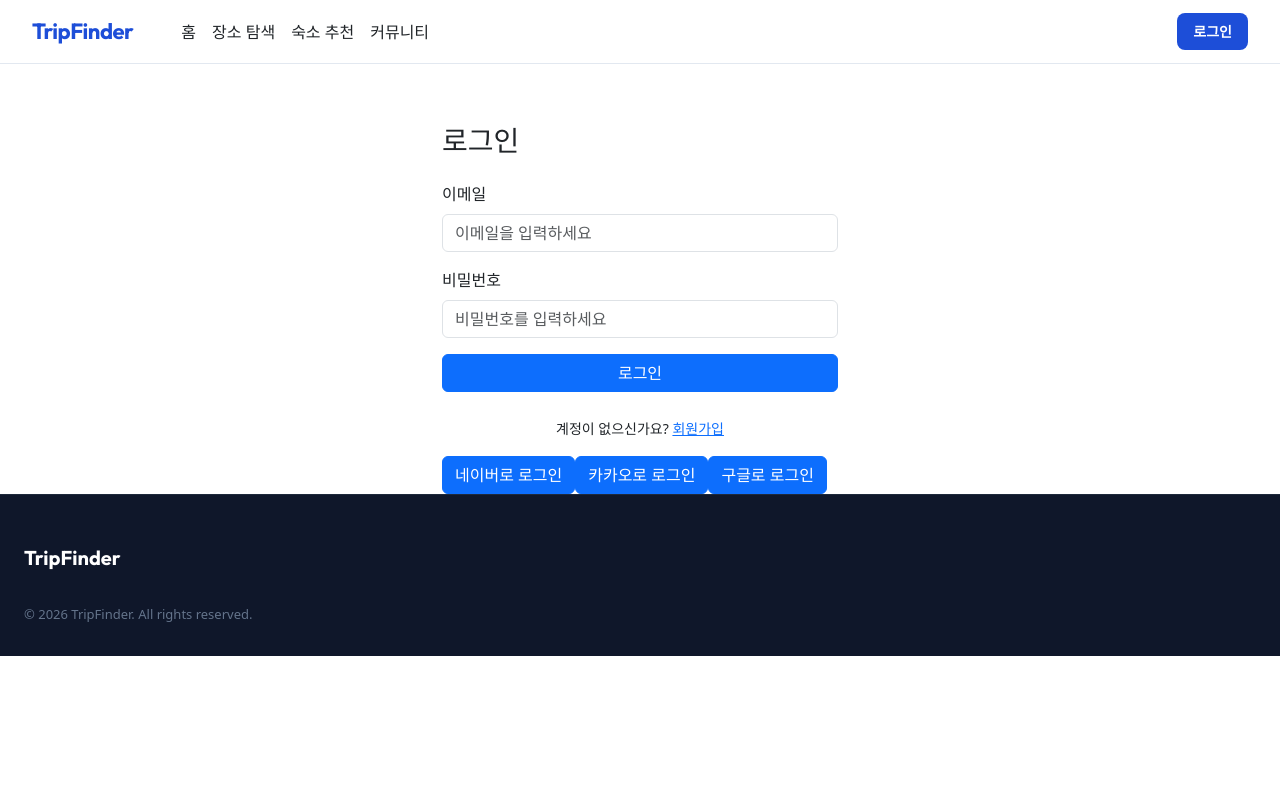
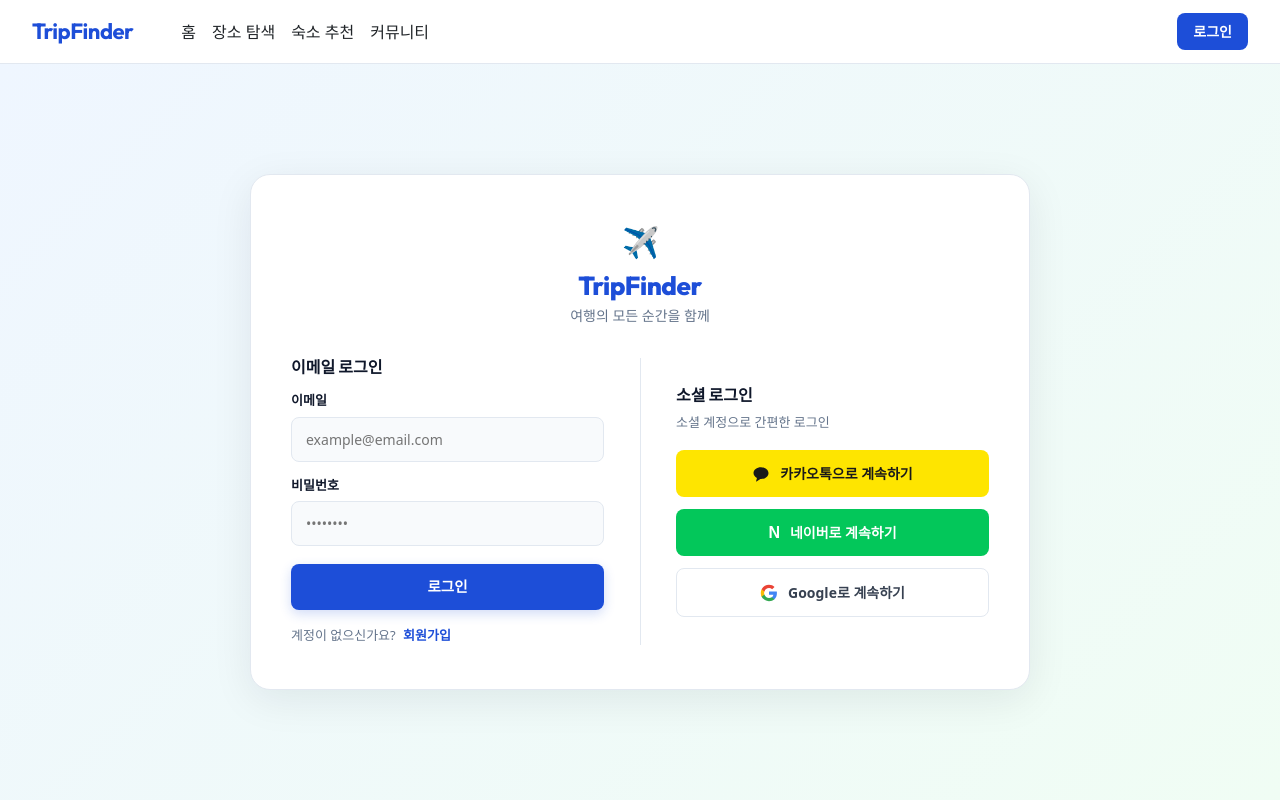
Before and after one commit to Minjae1357/React-TripFinder, a React (Vite) app: page /login in a window 1280 px wide. Shown: the top 800 px of the page. Built offline with nearby package versions, Linux system fonts and the light colour scheme; no server answers.

Commit message:
로그인 페이지 css 적용

```diff
--- /dev/null
+++ b/src/features/auth/pages/LoginPage.css
@@ -0,0 +1,300 @@
+/* ==========================================================================
+   1. 전체 페이지 & 와이드 카드 컨테이너
+   ========================================================================== */
+
+.auth-page {
+  min-height: calc(100vh - var(--nav-height, 64px));
+  display: flex;
+  align-items: center;
+  justify-content: center;
+  padding: 40px 24px;
+  background: linear-gradient(135deg, #EFF6FF 0%, #F0FDF4 100%);
+}
+
+.auth-wide-card {
+  background: var(--card, #FFFFFF);
+  border-radius: 20px;
+  padding: 44px 40px;
+  width: 100%;
+  max-width: 780px; /* 좌우 2분할을 위한 와이드 너비 */
+  box-shadow: 0 10px 40px rgba(15, 23, 42, 0.08);
+  border: 1px solid var(--border, #E2E8F0);
+}
+
+.auth-header {
+  text-align: center;
+  margin-bottom: 32px;
+}
+
+.auth-logo-icon {
+  font-size: 30px;
+  display: block;
+  margin-bottom: 6px;
+}
+
+.auth-header h1 {
+  font-family: 'Outfit', sans-serif;
+  font-size: 26px;
+  font-weight: 800;
+  color: var(--primary, #1D4ED8);
+  margin: 0 0 4px;
+  letter-spacing: -0.5px;
+}
+
+.auth-header p {
+  font-size: 14px;
+  color: var(--muted-foreground, #64748B);
+  margin: 0;
+}
+
+/* ==========================================================================
+   2. 좌우 2분할 그리드 레이아웃
+   ========================================================================== */
+
+.auth-split-grid {
+  display: grid;
+  grid-template-columns: 1fr auto 1fr;
+  gap: 36px;
+  align-items: center;
+}
+
+.auth-left-pane,
+.auth-right-pane {
+  display: flex;
+  flex-direction: column;
+}
+
+.auth-section-title {
+  font-size: 16px;
+  font-weight: 700;
+  color: var(--foreground, #0F172A);
+  margin: 0 0 14px 0;
+}
+
+.social-desc {
+  font-size: 13px;
+  color: var(--muted-foreground, #64748B);
+  margin: -6px 0 18px 0;
+}
+
+/* 세로 구분선 */
+.auth-vertical-divider {
+  display: flex;
+  flex-direction: column;
+  align-items: center;
+  position: relative;
+  height: 100%;
+  min-height: 240px;
+  justify-content: center;
+}
+
+.auth-vertical-divider::before {
+  content: '';
+  position: absolute;
+  top: 0;
+  bottom: 0;
+  width: 1px;
+  background: var(--border, #E2E8F0);
+}
+
+.auth-vertical-divider span {
+  position: relative;
+  background: var(--card, #FFFFFF);
+  padding: 8px 6px;
+  font-size: 12px;
+  color: var(--muted-foreground, #94A3B8);
+  z-index: 1;
+}
+
+/* ==========================================================================
+   3. 일반 로그인 폼 (좌측)
+   ========================================================================== */
+
+.auth-form {
+  display: flex;
+  flex-direction: column;
+  gap: 14px;
+  margin-bottom: 16px;
+}
+
+.form-group {
+  display: flex;
+  flex-direction: column;
+  gap: 6px;
+}
+
+.form-group label {
+  font-size: 13px;
+  font-weight: 600;
+  color: var(--foreground, #0F172A);
+}
+
+.form-group input {
+  padding: 11px 14px;
+  border: 1.5px solid var(--border, #E2E8F0);
+  border-radius: 8px;
+  font-size: 14px;
+  color: var(--foreground, #0F172A);
+  background: var(--background, #FFFFFF);
+  transition: border-color 0.15s ease;
+  outline: none;
+  box-sizing: border-box;
+}
+
+.form-group input:focus {
+  border-color: var(--primary, #1D4ED8);
+}
+
+.form-error {
+  font-size: 12.5px;
+  color: #EF4444;
+  margin: -2px 0 0 0;
+  line-height: 1.4;
+}
+
+.auth-submit {
+  padding: 12px;
+  background: var(--primary, #1D4ED8);
+  color: #FFFFFF;
+  border: none;
+  border-radius: 8px;
+  font-size: 14.5px;
+  font-weight: 700;
+  cursor: pointer;
+  transition: background-color 0.15s ease, transform 0.15s ease;
+  margin-top: 4px;
+  box-shadow: 0 4px 12px rgba(29, 78, 216, 0.2);
+}
+
+.auth-submit:hover:not(:disabled) {
+  background: #1A44B8;
+  transform: translateY(-1px);
+}
+
+.auth-submit:disabled {
+  opacity: 0.65;
+  cursor: not-allowed;
+}
+
+.auth-footer {
+  text-align: left;
+  font-size: 13px;
+  color: var(--muted-foreground, #64748B);
+  margin: 0;
+}
+
+.auth-footer a {
+  color: var(--primary, #1D4ED8);
+  font-weight: 600;
+  text-decoration: none;
+  margin-left: 4px;
+}
+
+.auth-footer a:hover {
+  text-decoration: underline;
+}
+
+/* ==========================================================================
+   4. 브랜드별 소셜 로그인 버튼 (우측)
+   ========================================================================== */
+
+.social-buttons {
+  display: flex;
+  flex-direction: column;
+  gap: 12px;
+}
+
+.social-btn {
+  display: flex;
+  align-items: center;
+  justify-content: center;
+  gap: 10px;
+  padding: 13px 16px;
+  border-radius: 8px;
+  font-size: 14px;
+  font-weight: 600;
+  cursor: pointer;
+  transition: all 0.15s ease;
+  border: none;
+  width: 100%;
+  box-sizing: border-box;
+}
+
+.social-btn:hover {
+  transform: translateY(-1px);
+  filter: brightness(0.97);
+}
+
+/* 카카오톡 공식 브랜드 스타일 (#FEE500 / 텍스트 #191919) */
+.social-btn--kakao {
+  background: #FEE500;
+  color: #191919;
+}
+
+/* 네이버 공식 브랜드 스타일 (#03C75A / 텍스트 #FFFFFF) */
+.social-btn--naver {
+  background: #03C75A;
+  color: #FFFFFF;
+}
+
+/* 구글 공식 테두리 스타일 */
+.social-btn--google {
+  background: #FFFFFF;
+  color: #374151;
+  border: 1.5px solid #E2E8F0;
+}
+
+.social-btn--google:hover {
+  background: #F8FAFC;
+  border-color: #CBD5E1;
+}
+
+/* 아이콘 스타일 */
+.social-svg-icon {
+  width: 18px;
+  height: 18px;
+  flex-shrink: 0;
+}
+
+.naver-n-icon {
+  font-family: sans-serif;
+  font-weight: 900;
+  font-size: 16px;
+  line-height: 1;
+  color: #FFFFFF;
+}
+
+/* ==========================================================================
+   5. 반응형 처리 (태블릿/모바일에서는 1열 세로 전환)
+   ========================================================================== */
+
+@media (max-width: 680px) {
+  .auth-wide-card {
+    max-width: 420px;
+    padding: 32px 24px;
+  }
+
+  .auth-split-grid {
+    grid-template-columns: 1fr;
+    gap: 24px;
+  }
+
+  .auth-vertical-divider {
+    min-height: auto;
+    height: 1px;
+    width: 100%;
+    margin: 4px 0;
+  }
+
+  .auth-vertical-divider::before {
+    top: 50%;
+    left: 0;
+    right: 0;
+    width: 100%;
+    height: 1px;
+  }
+
+  .auth-vertical-divider span {
+    padding: 0 12px;
+  }
+}
--- a/src/features/auth/pages/LoginPage.jsx
+++ b/src/features/auth/pages/LoginPage.jsx
@@ -1,18 +1,16 @@
-import { Alert, Button, Container, Form } from "react-bootstrap";
-import { Link, useNavigate } from "react-router-dom";
-import { useAuthStore } from "@/store/authStore";
-import { useState } from "react";
-import axiosInstance from "@/api/axiosInstance";
+import { useState } from 'react';
+import { Link, useNavigate } from 'react-router-dom';
+import { useAuthStore } from '@/store/authStore';
+import axiosInstance from '@/api/axiosInstance';
+import './LoginPage.css';
 
-
-const LoginPage = () => {
+export default function LoginPage() {
   const navigate = useNavigate();
   const login = useAuthStore((state) => state.login);
 
-    const [form,setForm] = useState({loginEmail:'', loginPassword:''});
-    const [error,setError] = useState('');
-    const [submitting,setSubmitting] = useState(false);
-
+  const [form, setForm] = useState({ loginEmail: '', loginPassword: '' });
+  const [error, setError] = useState('');
+  const [submitting, setSubmitting] = useState(false);
 
   const handleNaverSignup = () => {
     window.location.href = 'http://localhost:8080/oauth2/authorization/naver';
@@ -25,81 +23,149 @@
   };
 
   const handleChange = (e) => {
-        setForm((prev) => ({...prev,[e.target.name] : e.target.value}))
-    }
+    setForm((prev) => ({ ...prev, [e.target.name]: e.target.value }));
+  };
 
-    const handleLocalLogin = async (e) =>{
+  const handleLocalLogin = async (e) => {
     e.preventDefault();
     setError('');
-        if(!form.loginEmail || !form.loginPassword){
+
+    if (!form.loginEmail || !form.loginPassword) {
       setError('이메일과 비밀번호를 모두 입력해주세요.');
       return;
     }
+
     setSubmitting(true);
-        try{
-            const res = await axiosInstance.post('/auth/login',form);
-            const{accessToken} = res.data;
-            //토큰저장해주고
-            login(null,accessToken);
-            // 유저정보받아서저장하기
+    try {
+      const res = await axiosInstance.post('/auth/login', form);
+      const { accessToken } = res.data;
+
+      login(null, accessToken);
+
       const meRes = await axiosInstance.get('/auth/me');
-            login(meRes.data,accessToken);
+      login(meRes.data, accessToken);
 
-            navigate("/")
+      navigate('/');
     } catch (err) {
-            setError(err.response?.data?.error||'로그인에 실패했습니다.');
+      setError(err.response?.data?.error || '로그인에 실패했습니다.');
     } finally {
       setSubmitting(false);
     }
-    }
+  };
+
   return (
-        <Container style={{maxWidth:"420px" , marginTop:"60px"}}>
-            <h3 className="mb-4">로그인</h3>
+    <div className="auth-page">
+      <div className="auth-wide-card">
+        {/* 상단 공통 타이틀 */}
+        <div className="auth-header">
+          <span className="auth-logo-icon">✈</span>
+          <h1>TripFinder</h1>
+          <p>여행의 모든 순간을 함께</p>
+        </div>
 
-            {error && <Alert variant="danger">{error}</Alert>}
-
-            <Form onSubmit={handleLocalLogin} className="mb-4">
-                <Form.Group className="mb-3">
-                    <Form.Label>이메일</Form.Label>
-                    <Form.Control
+        {/* 좌우 2분할 레이아웃 */}
+        <div className="auth-split-grid">
+          {/* [좌측] 일반 이메일 로그인 영역 */}
+          <div className="auth-left-pane">
+            <h3 className="auth-section-title">이메일 로그인</h3>
+            <form className="auth-form" onSubmit={handleLocalLogin}>
+              <div className="form-group">
+                <label>이메일</label>
+                <input
                   type="email"
                   name="loginEmail"
+                  placeholder="example@email.com"
                   value={form.loginEmail}
                   onChange={handleChange}
-                        placeholder="이메일을 입력하세요"
+                  required
                 />
-                </Form.Group>
-                <Form.Group className="mb-3">
-                    <Form.Label>비밀번호</Form.Label>
-                    <Form.Control
+              </div>
+
+              <div className="form-group">
+                <label>비밀번호</label>
+                <input
                   type="password"
                   name="loginPassword"
+                  placeholder="••••••••"
                   value={form.loginPassword}
                   onChange={handleChange}
-                        placeholder="비밀번호를 입력하세요"
+                  required
                 />
-                </Form.Group>
-                <Button type="submit" variant="primary" className="w-100" disabled={submitting}>
+              </div>
+
+              {error && <p className="form-error">{error}</p>}
+
+              <button type="submit" className="auth-submit" disabled={submitting}>
                 {submitting ? '로그인 중...' : '로그인'}
-                </Button>
-            </Form>
-            <div className="mb-3 text-center">
-                <small>
+              </button>
+            </form>
+
+            <p className="auth-footer">
               계정이 없으신가요? <Link to="/signup">회원가입</Link>
-                </small>
+            </p>
           </div>
-            <Button onClick={handleNaverSignup}>
-                네이버로 로그인
-            </Button>
-            <Button onClick={handleKakaoSignup}>
-                카카오로 로그인
-            </Button>
-            <Button onClick={handleGoogleSignup}>
-                구글로 로그인
-            </Button>
-        </Container>
 
+          {/* 세로 구분선 */}
+          <div className="auth-vertical-divider" />
+
+          {/* [우측] 간편 소셜 로그인 영역 */}
+          <div className="auth-right-pane">
+            <h3 className="auth-section-title">소셜 로그인</h3>
+            <p className="social-desc">소셜 계정으로 간편한 로그인</p>
+
+            <div className="social-buttons">
+              {/* 카카오 버튼 */}
+              <button
+                type="button"
+                className="social-btn social-btn--kakao"
+                onClick={handleKakaoSignup}
+              >
+                <svg className="social-svg-icon" viewBox="0 0 24 24" fill="currentColor">
+                  <path d="M12 3C6.48 3 2 6.48 2 10.77c0 2.76 1.83 5.18 4.6 6.54l-1.17 4.29c-.1.37.31.67.64.47l5.12-3.41c.27.02.54.03.81.03 5.52 0 10-3.48 10-7.77C22 6.48 17.52 3 12 3z" />
+                </svg>
+                <span>카카오톡으로 계속하기</span>
+              </button>
+
+              {/* 네이버 버튼 */}
+              <button
+                type="button"
+                className="social-btn social-btn--naver"
+                onClick={handleNaverSignup}
+              >
+                <span className="naver-n-icon">N</span>
+                <span>네이버로 계속하기</span>
+              </button>
+
+              {/* 구글 버튼 */}
+              <button
+                type="button"
+                className="social-btn social-btn--google"
+                onClick={handleGoogleSignup}
+              >
+                <svg className="social-svg-icon" viewBox="0 0 24 24">
+                  <path
+                    fill="#4285F4"
+                    d="M22.56 12.25c0-.78-.07-1.53-.2-2.25H12v4.26h5.92c-.26 1.37-1.04 2.53-2.21 3.31v2.77h3.57c2.08-1.92 3.28-4.74 3.28-8.09z"
+                  />
+                  <path
+                    fill="#34A853"
+                    d="M12 23c2.97 0 5.46-.98 7.28-2.66l-3.57-2.77c-.98.66-2.23 1.06-3.71 1.06-2.86 0-5.29-1.93-6.16-4.53H2.18v2.84C3.99 20.53 7.7 23 12 23z"
+                  />
+                  <path
+                    fill="#FBBC05"
+                    d="M5.84 14.09c-.22-.66-.35-1.36-.35-2.09s.13-1.43.35-2.09V7.06H2.18C1.43 8.55 1 10.22 1 12s.43 3.45 1.18 4.94l2.85-2.22.81-.63z"
+                  />
+                  <path
+                    fill="#EA4335"
+                    d="M12 5.38c1.62 0 3.06.56 4.21 1.64l3.15-3.15C17.45 2.09 14.97 1 12 1 7.7 1 3.99 3.47 2.18 7.06l3.66 2.84c.87-2.6 3.3-4.52 6.16-4.52z"
+                  />
+                </svg>
+                <span>Google로 계속하기</span>
+              </button>
+            </div>
+          </div>
+        </div>
+      </div>
+    </div>
   );
-};
-
-export default LoginPage;
+}
```
Lines whose indentation alone changed are shown as unchanged.
